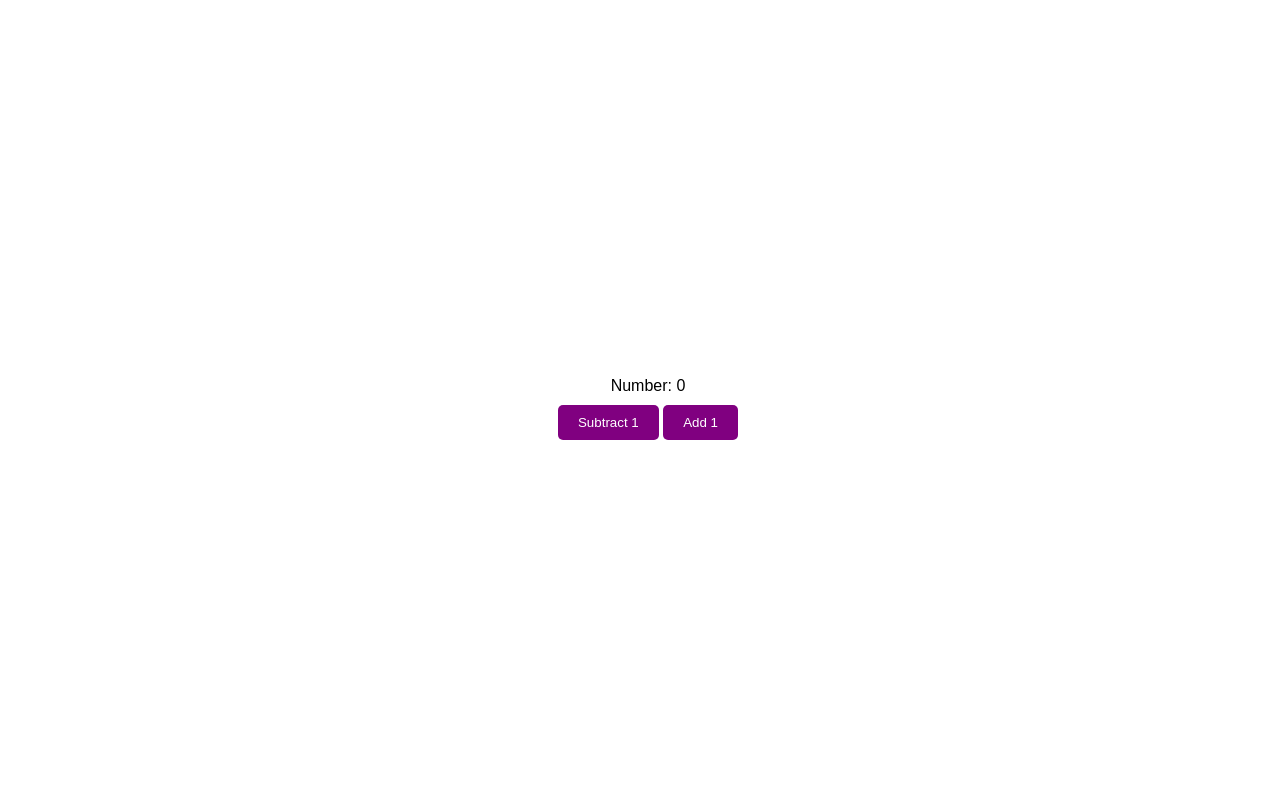
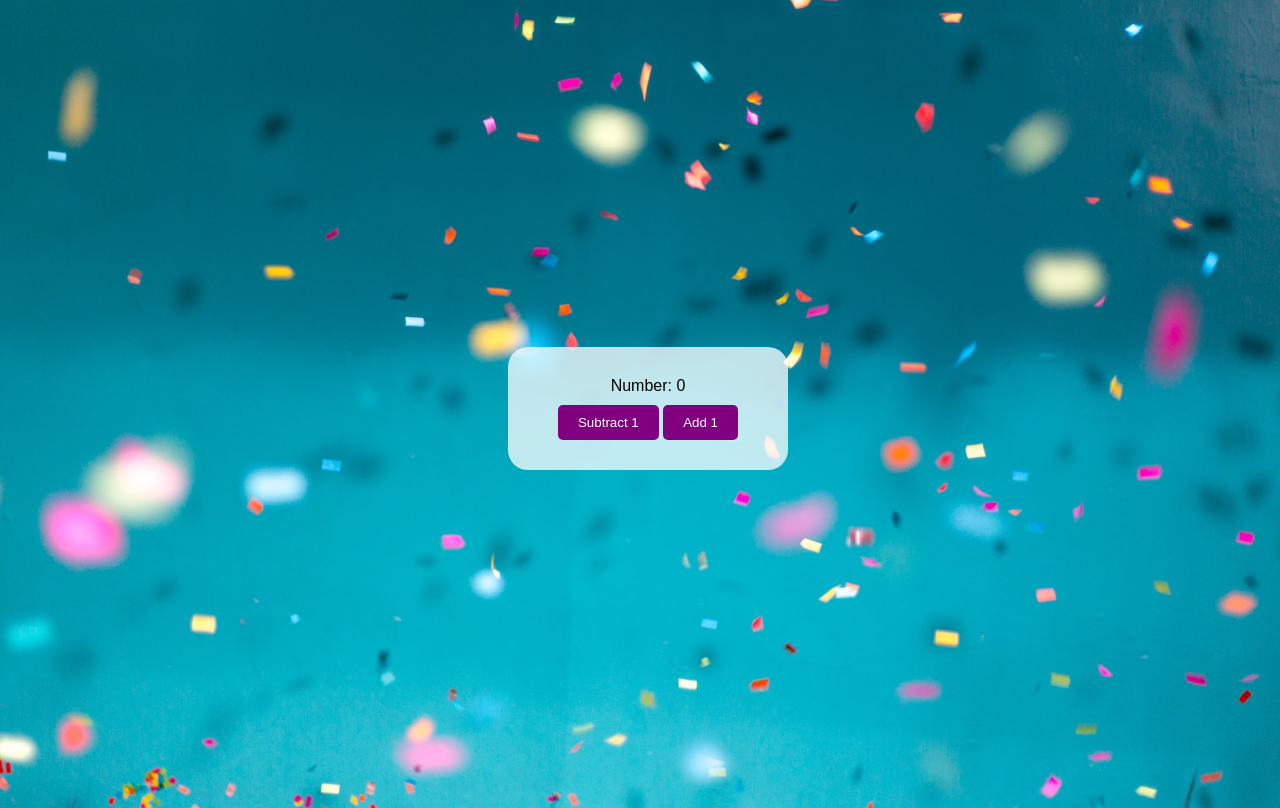
Before and after one commit to omartheman/omartheman.github.io, a plain HTML site: page projects/counter-display/index.html in a window 1280 px wide. Drawn offline with Linux system fonts and the light colour scheme.

Commit message:
Update style add image

```diff
--- a/projects/counter-display/index.html
+++ b/projects/counter-display/index.html
@@ -10,8 +10,7 @@
 </head>
 
 <body>
-  <div>
-
+  <div id="counter-container">
     <div id="number-display-text">
       Number:
       <span id="number-display">0</span>
--- a/projects/counter-display/style.css
+++ b/projects/counter-display/style.css
@@ -8,6 +8,10 @@ body {
   display: flex;
   justify-content: center;
   align-items: center;
+  background-image: url(confetti.jpg);
+  background-position: center;
+  background-size: cover;
+
 }
 
 #number-display-text {
@@ -24,3 +28,9 @@ button {
   border-radius: 5px;
   cursor: pointer;
 }
+
+#counter-container {
+  background-color: rgba(255, 255, 255, 0.753);
+  padding: 30px 50px;
+  border-radius: 20px;
+}
```
Also changed, not shown: projects/counter-display/confetti.jpg (added).
